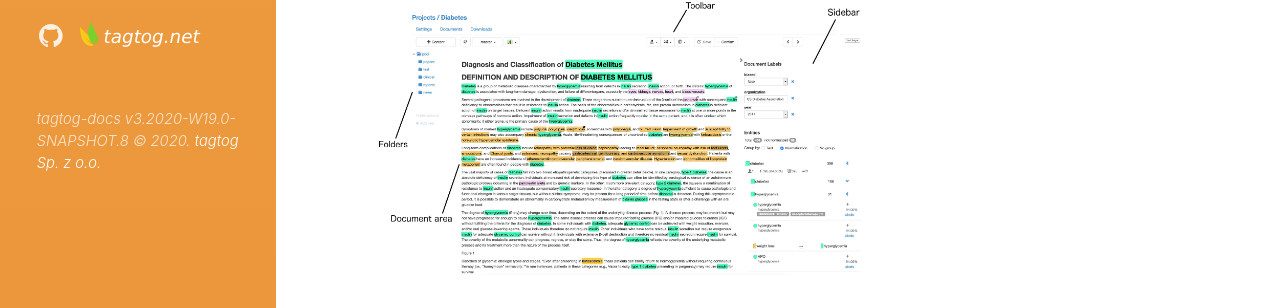
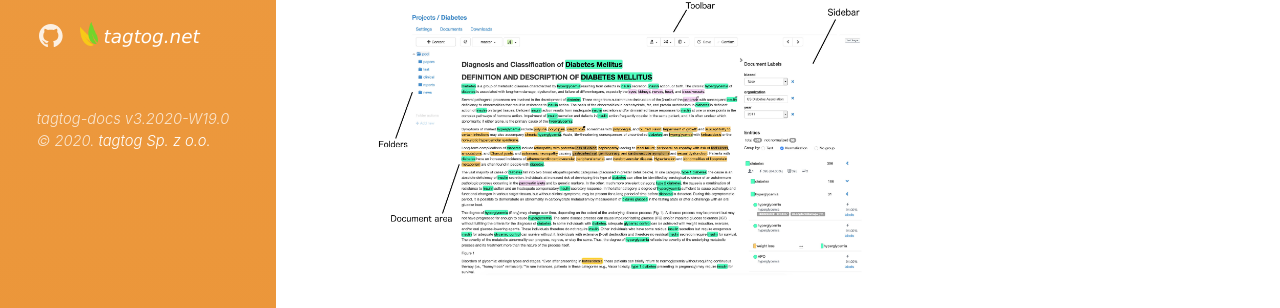
Before and after one commit to tagtogorg/tagtog-doc, a Jekyll site: the page built from index.html, in a window 1280 px wide. Shown: the part 1371-1679 px from the top of the page. Built offline with Jekyll 4.4.1, drawn with Linux system fonts in a browser that asks for light colours; nearby versions of some CDN libraries; the list of posts is cut into pages by our own code.

Commit message:
bump 3.2020-W19.0

```diff
--- a/_config.yml
+++ b/_config.yml
@@ -71,7 +71,7 @@ plugins:
   - jemoji
 
 # Custom vars
-version: 3.2020-W19.0-SNAPSHOT.8
+version: 3.2020-W19.0
 sidebar_home_link: true
 search_page: false
 # sidebar_blog_link:  '/blog'   # By default, your home page is your blog
```
Also changed, not shown: 1 other file.
